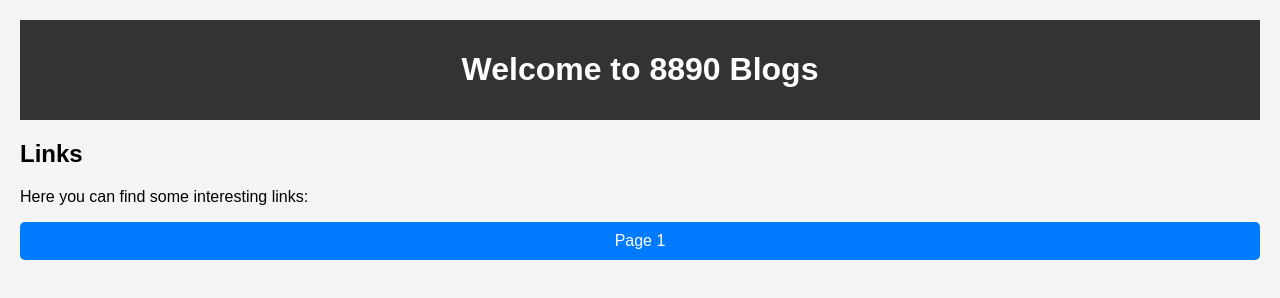
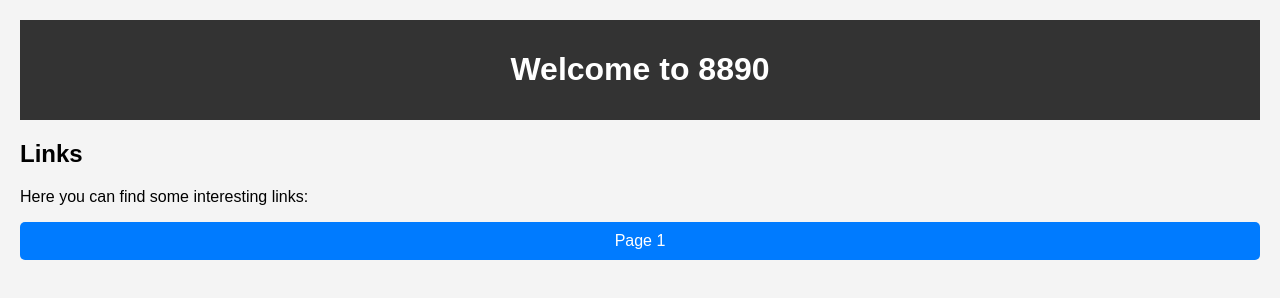
Before and after one commit to liuyuhao000/testblog, a plain HTML site: page index.html in a window 1280 px wide. Drawn offline with Linux system fonts and the light colour scheme.

Commit message:
Update index.html

```diff
--- a/index.html
+++ b/index.html
@@ -38,7 +38,7 @@
 <body>
 
 <header>
-    <h1>Welcome to 8890 Blogs</h1>
+    <h1>Welcome to 8890</h1>
 </header>
 
 <section>
```
